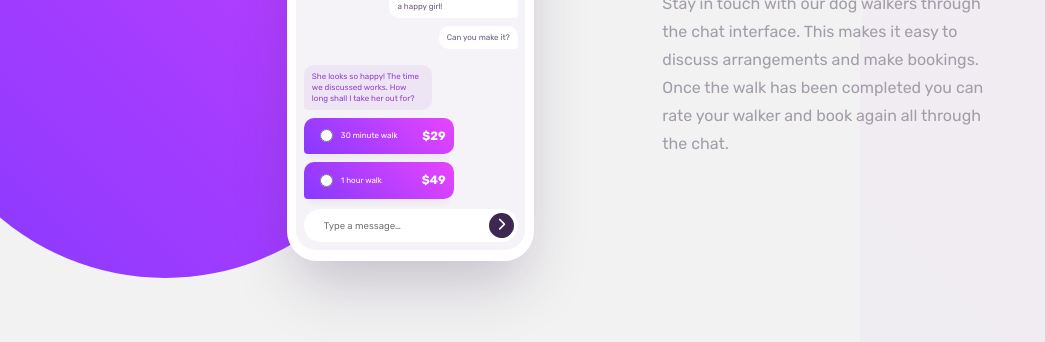
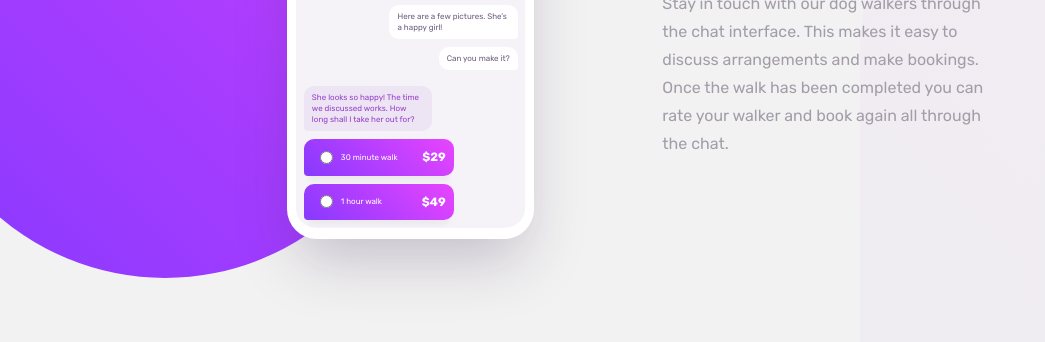
Before and after one commit to anikiyusuf/chat-app-css-illustration-master, a plain HTML site: page index.html in a window 1280 px wide. Shown: the part 362-704 px from the top of the page, without its empty margins (0-1045 px from the left). Drawn offline with Linux system fonts and the light colour scheme.

Commit message:
first coomit

```diff
--- a/index.html
+++ b/index.html
@@ -77,12 +77,6 @@
           <p class="price">$49</p>
         </div>
       </div>
-      <div class="phone_input">
-        <input type="text" placeholder="Type a message…">
-        <div class="ibtn">
-          <i class="fas fa-chevron-right"></i>
-        </div>
-      </div>
     </div>
       <div class="content">
         <h1>Simple booking</h1>
```
Lines whose indentation alone changed are shown as unchanged.
